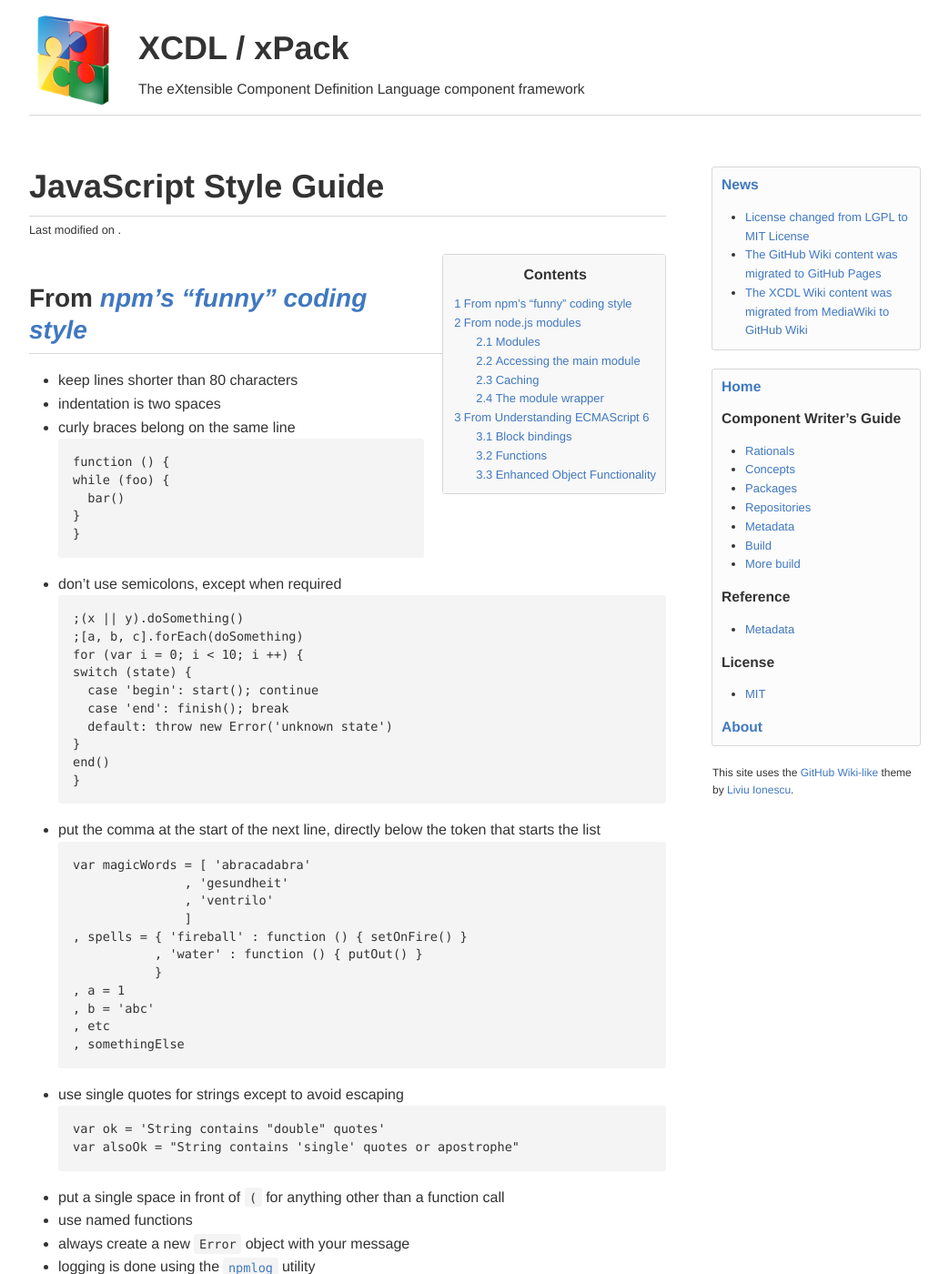
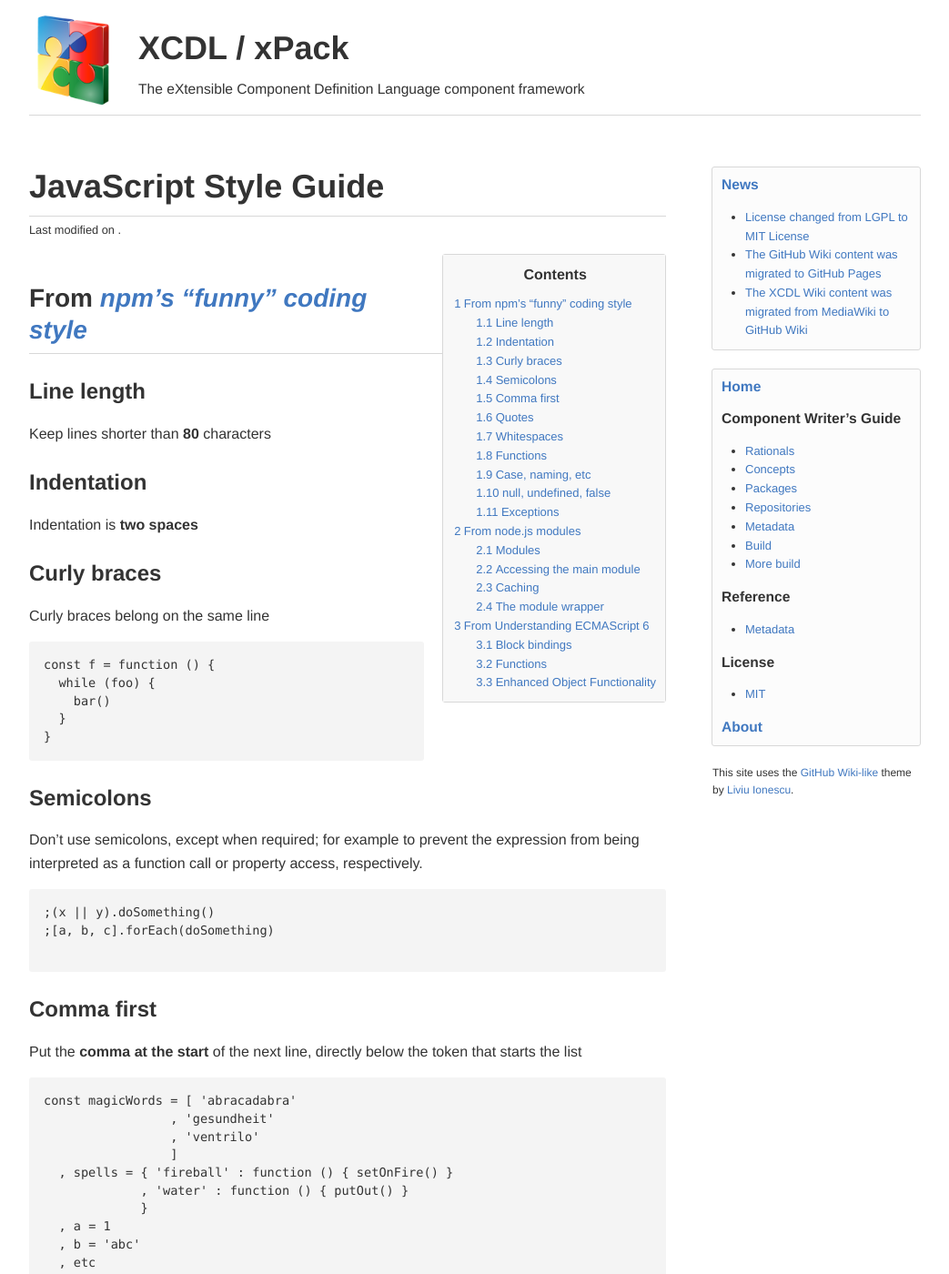
Before and after one commit to xcdl/xcdl.github.io-source, a Jekyll site: the page built from pages/develop/js-style-guide.md, in a window 1280 px wide and 1400 px high. Shown: the whole window at 91% size, without its empty margins (118-1161 px from the left). Built offline with Jekyll 4.4.1, drawn with Linux system fonts in a browser that asks for light colours; comment, search, counter and statistics services are not loaded; some of the changed text lies outside the part shown.

Commit message:
develop/js-style-guide: update for JS6

````diff
--- a/pages/develop/js-style-guide.md
+++ b/pages/develop/js-style-guide.md
@@ -7,32 +7,42 @@ author: Liviu Ionescu
 
 ## From [_npm's "funny" coding style_](https://docs.npmjs.com/misc/coding-style)
 
-- keep lines shorter than 80 characters
-- indentation is two spaces
-- curly braces belong on the same line
-```
-function () {
+### Line length
+
+Keep lines shorter than **80** characters
+
+### Indentation
+
+Indentation is **two spaces**
+
+### Curly braces
+
+Curly braces belong on the same line
+
+``` js
+const f = function () {
   while (foo) {
     bar()
   }
 }
 ```
-- don't use semicolons, except when required
-```
+
+### Semicolons
+
+Don't use semicolons, except when required; for example to prevent the expression from being interpreted as a function call or property access, respectively.
+
+``` js
 ;(x || y).doSomething()
 ;[a, b, c].forEach(doSomething)
-for (var i = 0; i < 10; i ++) {
-  switch (state) {
-    case 'begin': start(); continue
-    case 'end': finish(); break
-    default: throw new Error('unknown state')
-  }
-  end()
-}
+
 ```
-- put the comma at the start of the next line, directly below the token that starts the list
-```
-var magicWords = [ 'abracadabra'
+
+### Comma first
+
+Put the **comma at the start** of the next line, directly below the token that starts the list
+
+``` js
+const magicWords = [ 'abracadabra'
                  , 'gesundheit'
                  , 'ventrilo'
                  ]
@@ -44,24 +54,46 @@ var magicWords = [ 'abracadabra'
   , etc
   , somethingElse
 ```
-- use single quotes for strings except to avoid escaping
+
+### Quotes
+
+Use single quotes for strings except to avoid escaping
+
+``` js
+const ok = 'String contains "double" quotes'
+const alsoOk = "String contains 'single' quotes or apostrophe"
+const paramOk = `Back quotes string with ${parameter}`
 ```
-var ok = 'String contains "double" quotes'
-var alsoOk = "String contains 'single' quotes or apostrophe"
-```
-- put a single space in front of `(` for anything other than a function call
-- use named functions
-- always create a new `Error` object with your message
+
+### Whitespaces
+
+Put a single space in front of `(` for anything other than a function call
+
+### Functions
+
+Use named functions.
+
+- always create a new `Error` object with your message (`new Error('msg')`)
 - logging is done using the [`npmlog`](https://github.com/npm/npmlog) utility
+
+### Case, naming, etc
+
 - use **lowerCamelCase** for multiword identifiers when they refer to objects, functions, methods, properties, or anything not specified in this section
 - use **UpperCamelCase** for class names (things that you'd pass to "new")
 - use **all-lower-hyphen-css-case** for multiword filenames and config keys
 - use named functions, they make stack traces easier to follow
 - use **CAPS\_SNAKE\_CASE** for constants, things that should never change and are rarely used
+
+### null, undefined, false
+
 - boolean variables and functions should always be either `true` or `false`
 - when something is intentionally missing or removed, set it to `null`
 - don't set things to `undefined`
 - boolean objects are verboten
+
+### Exceptions
+
+When using callbacks, never to ever ever throw anything. It's worse than useless. Just send the error message back as the first argument to the callback.
 
 ## From [node.js modules](https://nodejs.org/dist/latest-v6.x/docs/api/modules.html)
 
@@ -69,7 +101,7 @@ var alsoOk = "String contains 'single' quotes or apostrophe"
 
 To add functions and objects to the root of your module, you can add them to the special `exports` object:
 
-```
+``` js
 const PI = Math.PI
 exports.area = (r) => PI * r * r
 exports.circumference = (r) => 2 * PI * r
@@ -77,16 +109,16 @@ exports.circumference = (r) => 2 * PI * r
 
 If you want the root of your module's export to be a function (such as a constructor) or if you want to export a complete object in one assignment instead of building it one property at a time, assign it to `module.exports` instead of `exports`.
 
-```
-const square = require('./square.js');
-var mySquare = square(2);
-console.log(`The area of my square is ${mySquare.area()}`);
+``` js
+const square = require('./square.js')
+const mySquare = square(2)
+console.log(`The area of my square is ${mySquare.area()}`)
 
 // assigning to exports will not modify module, must use module.exports
 module.exports = (width) => {
   return {
     area: () => width * width
-  };
+  }
 }
 ```
 
@@ -94,7 +126,7 @@ module.exports = (width) => {
 
 When a file is run directly from Node.js, require.main is set to its module. That means that you can determine whether a file has been run directly by testing
 
-```
+``` js
 require.main === module
 ```
 
@@ -107,13 +139,14 @@ Multiple calls to require('foo') may not cause the module code to be executed mu
 ### The module wrapper
 
 Before a module's code is executed, Node.js will wrap it with a function wrapper that looks like the following:
-```
+
+``` js
 (function (exports, require, module, __filename, __dirname) {
-// Your module code actually lives in here
+  // Your module code actually lives in here
 });
 ```
 
-In each module, the module free variable is a reference to the object representing the current module. For convenience, module.exports is also accessible via the exports module-global. module isn't actually a global but rather local to each module.
+In each module, the module free variable is a reference to the object representing the current module. For convenience, `module.exports` is also accessible via the exports module-global. module isn't actually a global but rather local to each module.
 
 The `module.exports` object is created by the Module system. Sometimes this is not acceptable; many want their module to be an instance of some class. To do this, assign the desired export object to `module.exports`. Note that assigning the desired object to `exports` will simply rebind the local exports variable, which is probably not what you want to do.
 
@@ -133,79 +166,81 @@ Use `const` by default, and only use `let` when you know a variable’s value ne
 
 Use default parameters.
 
-```
-function makeRequest(url, timeout = 2000, callback = function() {}) {
-    // the rest of the function
+``` js
+const makeRequest = function (url, timeout = 2000, callback = function() {}) {
+  // the rest of the function
 }
-function add(first, second = getValue(first)) {
-    return first + second;
+
+const add = function (first, second = getValue(first)) {
+  return first + second
 }
 ```
 
 Use _rest_ parameters.
 
-```
-function pick(object, ...keys) {
-    let result = Object.create(null);
-    for (let i = 0, len = keys.length; i < len; i++) {
-        result[keys[i]] = object[keys[i]];
-}
-    return result;
+``` js
+const pick = function (object, ...keys) {
+  let result = Object.create(null)
+  for (let i = 0, len = keys.length; i < len; i++) {
+    result[keys[i]] = object[keys[i]]
+  }
+  return result
 }
 ```
 
 The `Function` constructor.
 
-```
-var add = new Function("first", "second = first",
-                 "return first + second");
-console.log(add(1, 1));     // 2
-console.log(add(1));        // 2
+``` js
+var add = new Function("first", 'second = first',
+                 'return first + second')
+console.log(add(1, 1))     // 2
+console.log(add(1))        // 2
 ```
 
 JavaScript has two different internal-only methods for functions: `[[Call]]` and `[[Construct]]`. When a function is called without new, the `[[Call]]` method is executed, which executes the body of the function as it appears in the code. When a function is called with new, that’s when the `[[Construct]]` method
 is called. The `[[Construct]]` method is responsible for creating a new object, called the instance, and then executing the function body with this set to the instance. Functions that have a `[[Construct]]` method are called constructors.
 
-```
-function Person(name) {
-    if (this instanceof Person) {
-        this.name = name;
-    } else {
-        throw new Error("You must use new with Person.")
-    }
+``` js
+const Person = function (name) {
+  if (this instanceof Person) {
+    this.name = name
+  } else {
+    throw new Error('You must use new with Person.')
+  }
 }
-var person = new Person("Nicholas");
-var notAPerson = Person.call(person, "Michael");    // works!
+var person = new Person('Nicholas')
+var notAPerson = Person.call(person, 'Michael')    // works!
 ```
 
 Block-level functions
 
-```
-"use strict";
+``` js
+'use strict';
+
 if (true) {
-    console.log(typeof doSomething); // throws an error
-    let doSomething = function () {
-        // empty
-    }
-    doSomething();
+  console.log(typeof doSomething) // throws an error
+  let doSomething = function () {
+    // empty
+  }
+  doSomething()
 }
-console.log(typeof doSomething);
+console.log(typeof doSomething)
 ```
 
-Arrow functions are functions defined with a new syntax that uses an arrow (=>)
+Arrow functions are functions defined with a new syntax that uses an arrow (`=>`)
 
-- **No this, super, arguments, and new.target bindings** The values of this, super, arguments, and new.target inside the function are defined by the closest containing non-arrow function
+- **No this, super, arguments, and new.target bindings** The values of `this`, `super`, arguments, and new.target inside the function are defined by the closest containing non-arrow function
 - **Cannot be called with new** Arrow functions do not have a [[Construct]] method and therefore cannot be used as constructors. Arrow functions throw an error when used with new.
 - **No prototype** Because you can’t use new on an arrow function, there’s no need for a prototype. The prototype property of an arrow function doesn’t exist.
 - **Can’t change this** The value of this inside the function can’t be changed. It remains the same throughout the entire life cycle of the function.
 - **No arguments object** Because arrow functions have no arguments binding, you must rely on named and rest parameters to access function arguments.
 - **No duplicate named parameters** Arrow functions cannot have duplicate named parameters in strict or non-strict mode, as opposed to non-arrow functions, which cannot have duplicate named parameters only in strict mode.
 
-```
-let sum = (num1, num2) => num1 + num2;
+``` js
+let sum = (num1, num2) => num1 + num2
 // effectively equivalent to:
 let sum = function(num1, num2) {
-    return num1 + num2;
+  return num1 + num2
 };
 ```
 
````
